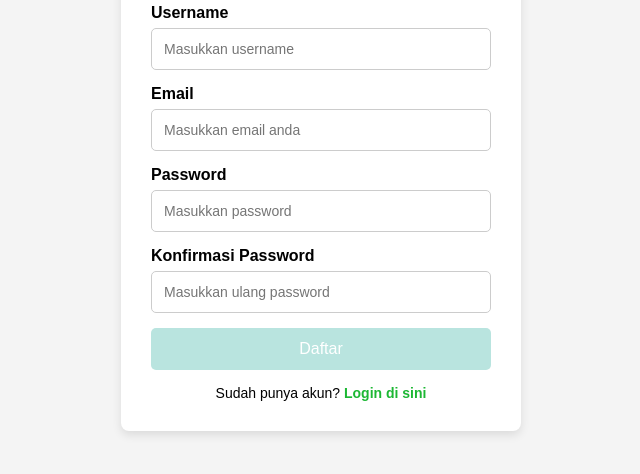
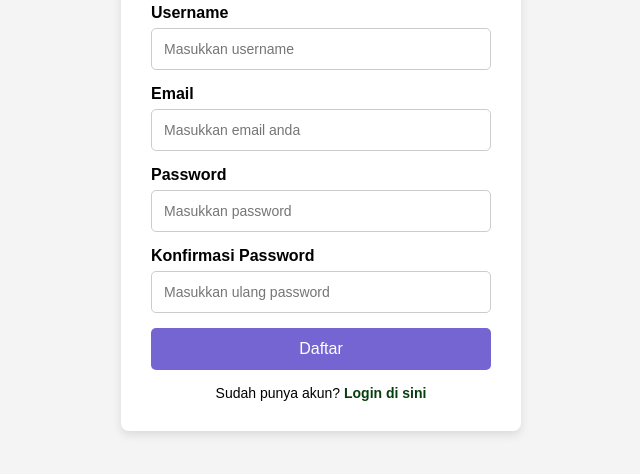
Before and after one commit to Rimmu0700/Uas_Devops, a website: page Code/register.html in a window 1280 px wide. In both pictures the pointer is over the button "Daftar". Shown: the part 234-708 px from the top of the page, without its empty margins (319-959 px from the left). Drawn offline with Linux system fonts and the light colour scheme.

Commit message:
mengubah warna icon login dan background

```diff
--- a/Code/register.html
+++ b/Code/register.html
@@ -68,7 +68,7 @@
         }
 
         button:hover {
-            background: #b9e4df;
+            background: #7565d3;
         }
 
         .login-link {
@@ -78,7 +78,7 @@
         }
 
         .login-link a {
-            color: #1cb733;
+            color: #063e0e;
             text-decoration: none;
             font-weight: bold;
         }
```
